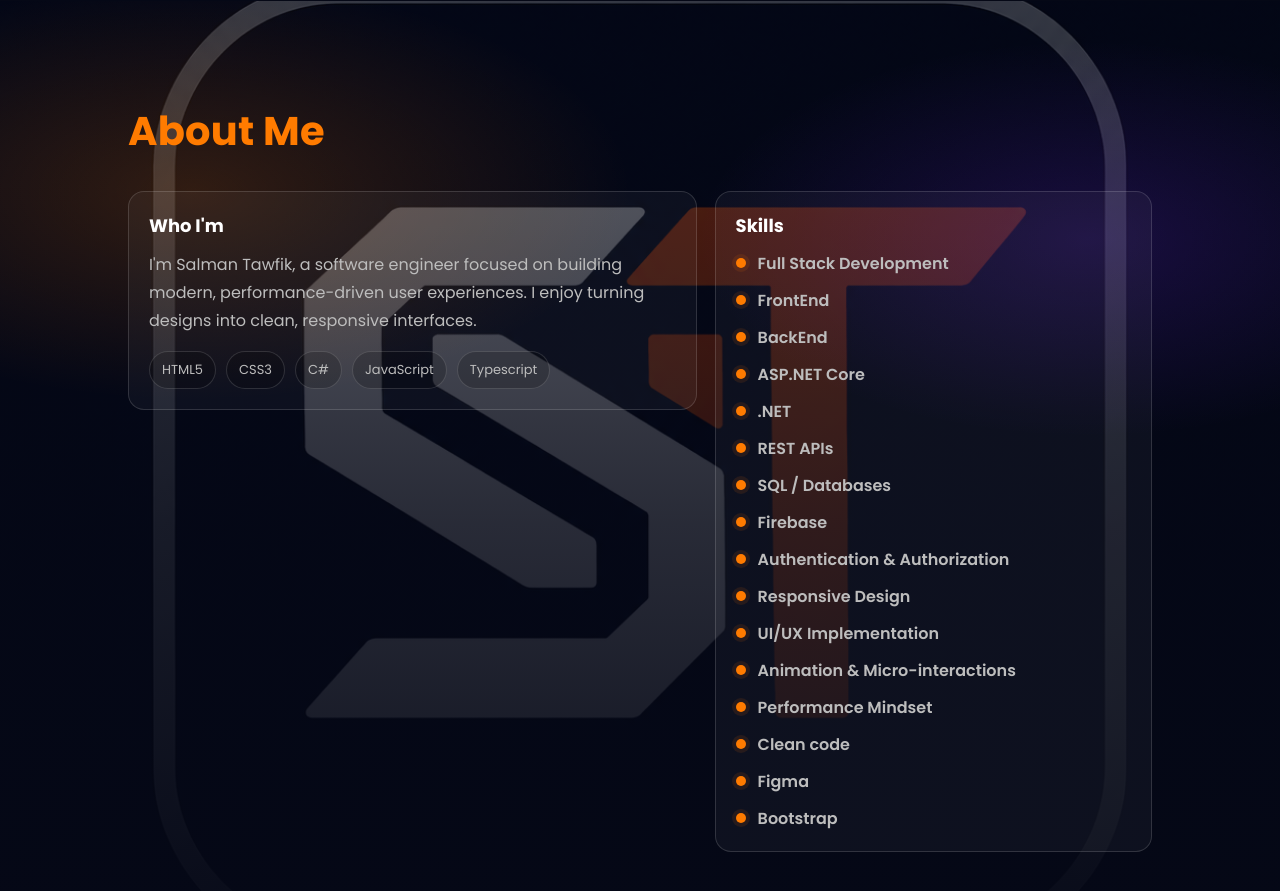
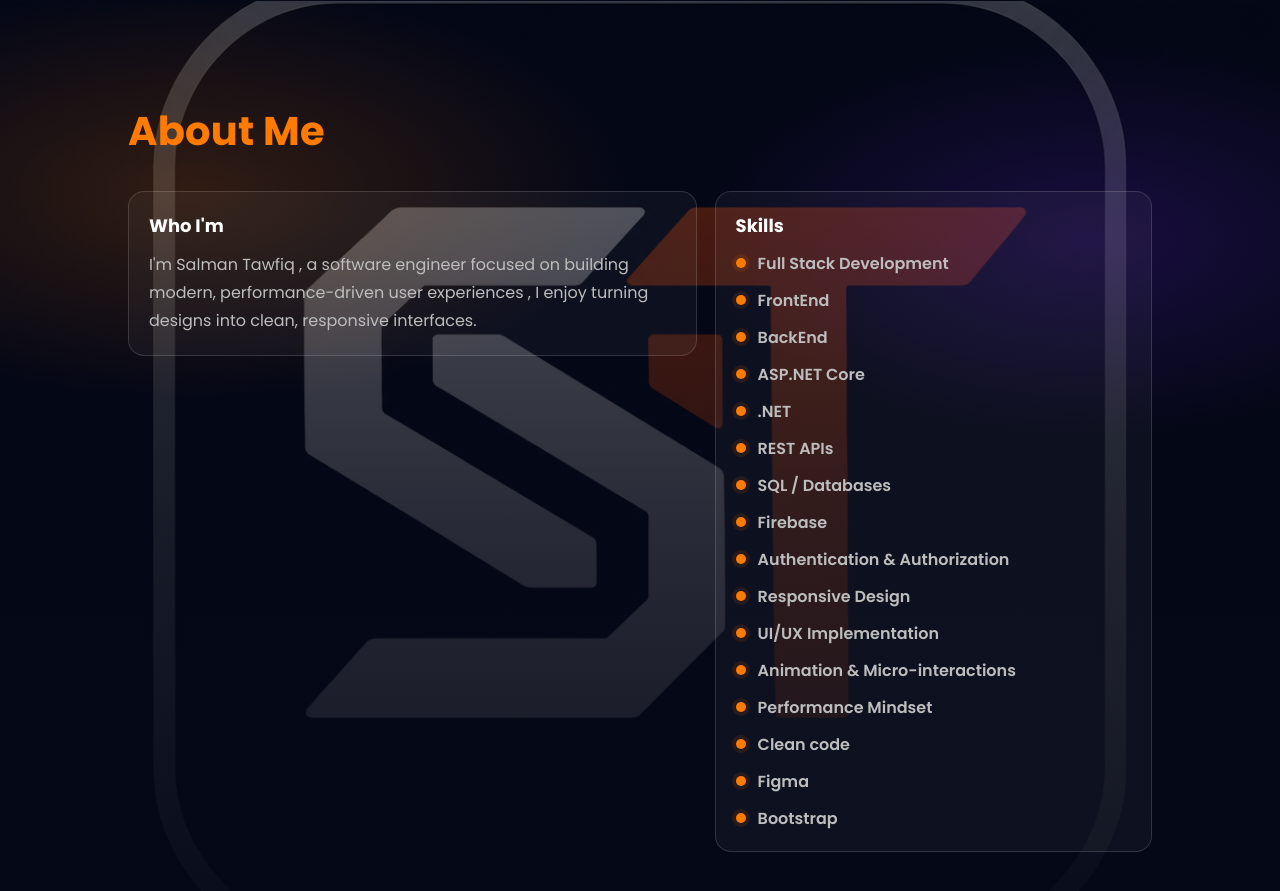
Before and after one commit to salmantawfeeq/portfolio, a plain HTML site: page index.html in a window 1280 px wide. Shown: the part 2568-3459 px from the top of the page. Drawn offline with nearby package versions, Linux system fonts and the light colour scheme.

Commit message:
Simplify home page markup

```diff
--- a/index.html
+++ b/index.html
@@ -335,17 +335,11 @@
         <div class="about-card">
           <h3 class="card-title">Who I'm</h3>
           <p>
-            I'm Salman Tawfik, a software engineer focused on building modern,
-            performance-driven user experiences. I enjoy turning designs into
+            I'm Salman Tawfiq , a software engineer focused on building modern,
+            performance-driven user experiences , I enjoy turning designs into
             clean, responsive interfaces.
           </p>
-          <div class="meta">
-            <span class="meta-item">HTML5</span>
-            <span class="meta-item">CSS3</span>
-            <span class="meta-item">C#</span>
-            <span class="meta-item">JavaScript</span>
-            <span class="meta-item">Typescript</span>
-          </div>
+
         </div>
 
         <div class="skills-card">
```
